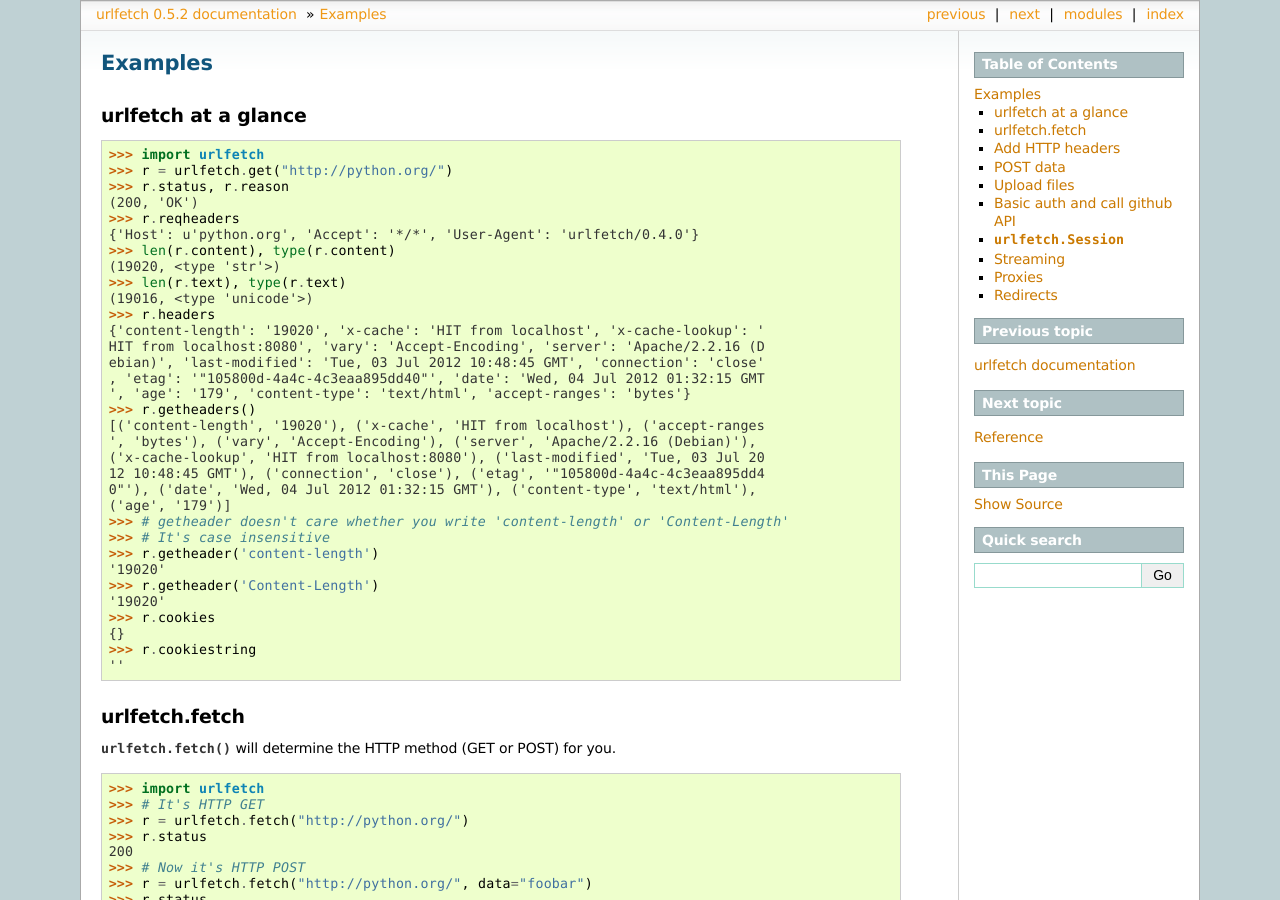
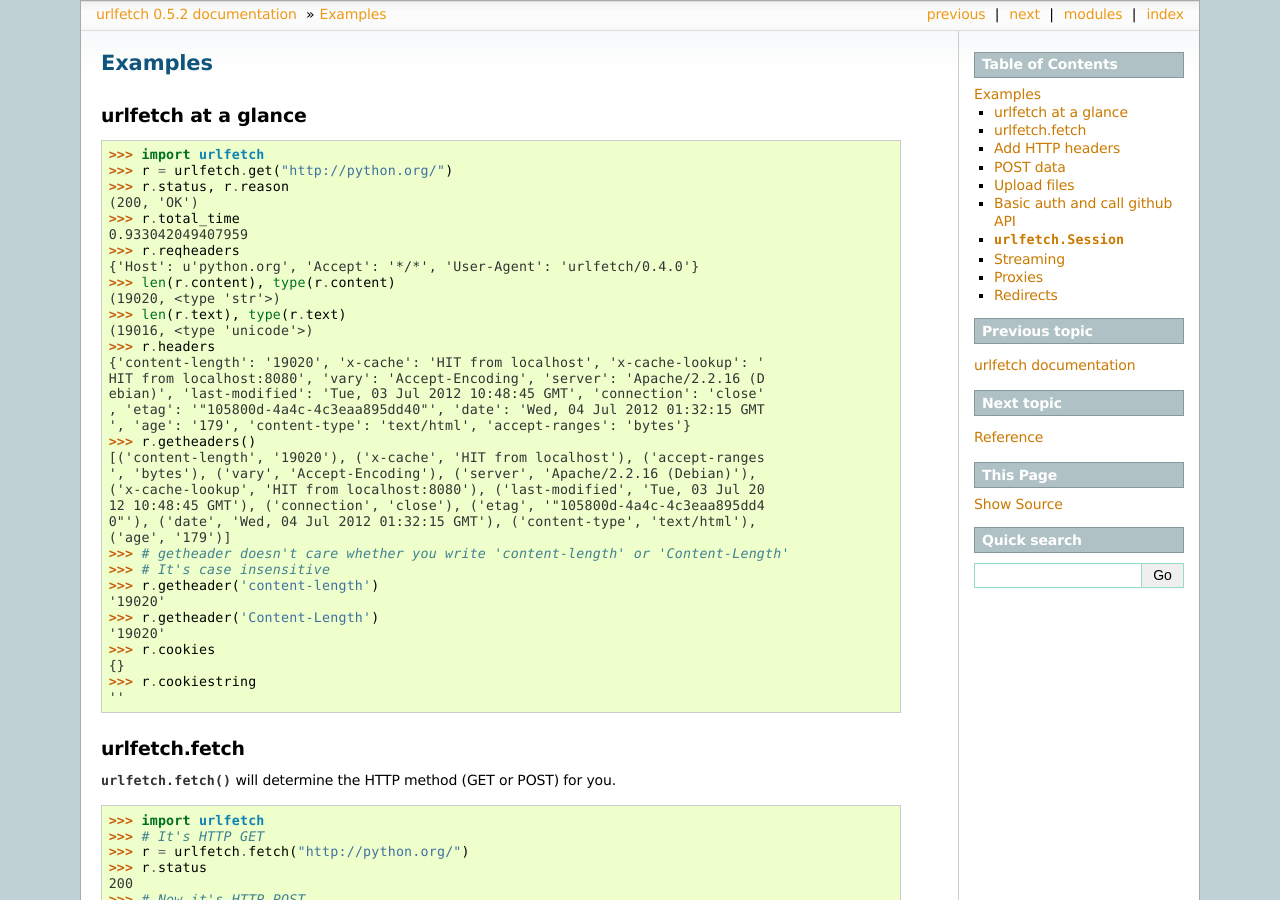
Before and after one commit to ifduyue/urlfetch, a Sphinx documentation site: the page built from doc/examples.rst, in a window 1280 px wide and 900 px high. Built offline with Sphinx 7.4.7, drawn with Linux system fonts in a browser that asks for light colours.

Commit message:
total_time example

```diff
--- a/doc/examples.rst
+++ b/doc/examples.rst
@@ -8,6 +8,8 @@ urlfetch at a glance
 >>> r = urlfetch.get("http://python.org/")
 >>> r.status, r.reason
 (200, 'OK')
+>>> r.total_time
+0.933042049407959
 >>> r.reqheaders
 {'Host': u'python.org', 'Accept': '*/*', 'User-Agent': 'urlfetch/0.4.0'}
 >>> len(r.content), type(r.content)
```
